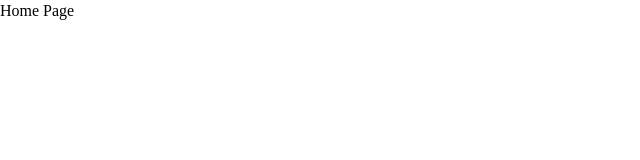
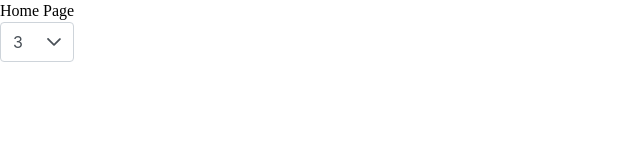
Before and after one commit to os-nsu/ostest-front, a React (Vite) app: page / in a window 1280 px wide. Shown: the top 160 px of the page, without its empty margins (0-640 px from the left). Built offline with nearby package versions, Linux system fonts and the light colour scheme.

Commit message:
12200 created DefaultDropdown

```diff
--- /dev/null
+++ b/src/UI/inputs/DefaultDropdown/DefaultDropdown.tsx
@@ -0,0 +1,27 @@
+import { Dropdown } from 'primereact/dropdown';
+import { SelectItem } from 'primereact/selectitem';
+import { useDefaultDropdown } from '@UI/inputs/DefaultDropdown/hooks/useDefaultDropdown.ts';
+
+interface DefaultDropdownProps {
+  label?: string;
+  options: SelectItem[];
+  value?: string;
+
+  onSelect?: (value?: string) => void;
+}
+
+export default function DefaultDropdown({
+  label,
+  options,
+  value,
+  onSelect,
+}: DefaultDropdownProps) {
+  const { selectedOption, onChange } = useDefaultDropdown(value, onSelect);
+
+  return (
+    <div>
+      {label ? <label>{label}</label> : null}
+      <Dropdown value={selectedOption} options={options} onChange={onChange} />
+    </div>
+  );
+}
--- /dev/null
+++ b/src/UI/inputs/DefaultDropdown/hooks/useDefaultDropdown.ts
@@ -0,0 +1,21 @@
+import { useState } from 'react';
+import { DropdownChangeEvent } from 'primereact/dropdown';
+
+export const useDefaultDropdown = (
+  value?: string,
+  onChangeOption?: (value?: string) => void,
+) => {
+  const [selectedOption, setSelectedOption] = useState(value);
+
+  const onChange = (event: DropdownChangeEvent) => {
+    setSelectedOption(event.value);
+    if (onChangeOption) {
+      onChangeOption(event.value);
+    }
+  };
+
+  return {
+    selectedOption,
+    onChange,
+  };
+};
--- a/src/pages/HomePage.tsx
+++ b/src/pages/HomePage.tsx
@@ -1,3 +1,22 @@
+import DefaultDropdown from '@UI/inputs/DefaultDropdown/DefaultDropdown.tsx';
+
 export default function HomePage() {
-  return <div>Home Page</div>;
+  return (
+    <div>
+      Home Page
+      <DefaultDropdown
+        options={[
+          {
+            className: 'first',
+            value: '1',
+            label: '1',
+          },
+          { className: 'second', value: '2', label: '2' },
+          { className: 'third', value: '3', label: '3' },
+        ]}
+        value={'3'}
+        onSelect={value => console.log(value)}
+      />
+    </div>
+  );
 }
```
